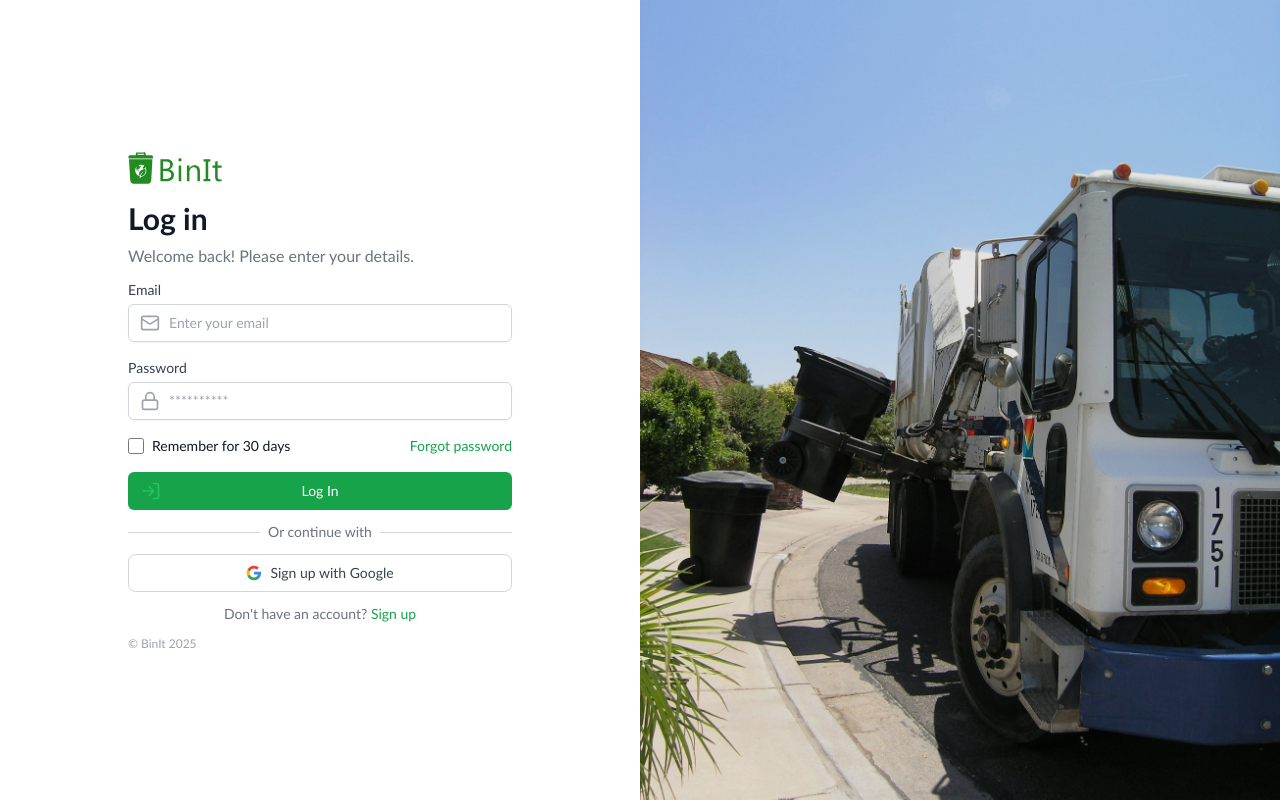
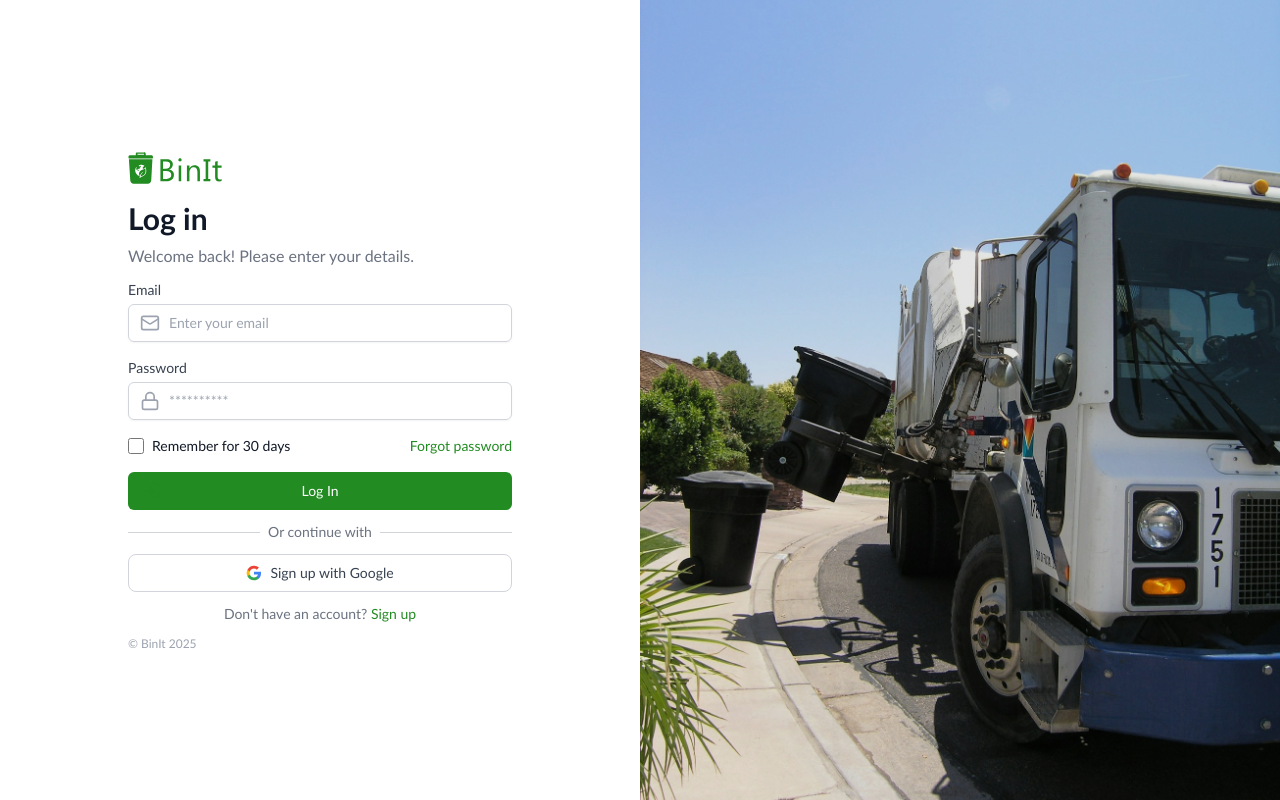
Before and after one commit to osariemen2710/ALTHUB_TEAM_15, a React (Vite) app: page / in a window 1280 px wide. Built offline with nearby package versions, Linux system fonts and the light colour scheme.

Commit message:
Made updates

```diff
--- a/src/components/login.jsx
+++ b/src/components/login.jsx
@@ -53,7 +53,7 @@ const Login = () => {
                   type="email"
                   name="email"
                   id="email"
-                  className="block w-full pl-10 pr-3 py-2 border border-gray-300 rounded-md focus:outline-none focus:ring-green-500 focus:border-green-500 sm:text-sm"
+                  className="block w-full pl-10 pr-3 py-2 border border-gray-300 rounded-md focus:outline-none focus:ring-binit-green focus:border-binit-green sm:text-sm"
                   placeholder="Enter your email"
                   value={email}
                   onChange={(e) => setEmail(e.target.value)}
@@ -74,7 +74,7 @@ const Login = () => {
                   type="password"
                   name="password"
                   id="password"
-                  className="block w-full pl-10 pr-3 py-2 border border-gray-300 rounded-md focus:outline-none focus:ring-green-500 focus:border-green-500 sm:text-sm"
+                  className="block w-full pl-10 pr-3 py-2 border border-gray-300 rounded-md focus:outline-none focus:ring-binit-green focus:border-binit-green sm:text-sm"
                   placeholder="**********"
                   value={password}
                   onChange={(e) => setPassword(e.target.value)}
@@ -89,14 +89,14 @@ const Login = () => {
                   id="remember-me"
                   name="remember-me"
                   type="checkbox"
-                  className="h-4 w-4 text-green-600 focus:ring-green-500 border-gray-300 rounded"
+                  className="h-4 w-4 text-binit-green focus:ring-binit-green border-gray-300 rounded"
                 />
                 <label htmlFor="remember-me" className="ml-2 block text-sm text-gray-900">
                   Remember for 30 days
                 </label>
               </div>
               <div className="text-sm">
-                <a href="/forgot-password" className="font-medium text-green-600 hover:text-green-500">
+                <a href="/forgot-password" className="font-medium text-binit-green hover:text-binit-green">
                   Forgot password
                 </a>
               </div>
@@ -105,10 +105,10 @@ const Login = () => {
             {/* Log In button */}
             <button
               type="submit"
-              className="group relative w-full flex justify-center py-2 px-4 border border-transparent text-sm font-medium rounded-md text-white bg-green-600 hover:bg-green-700 focus:outline-none focus:ring-2 focus:ring-offset-2 focus:ring-green-500"
+              className="group relative w-full flex justify-center py-2 px-4 border border-transparent text-sm font-medium rounded-md text-white bg-binit-green hover:bg-binit-green focus:outline-none focus:ring-2 focus:ring-offset-2 focus:ring-binit-green"
             >
               <span className="absolute left-0 inset-y-0 flex items-center pl-3">
-                <LogIn className="h-5 w-5 text-green-500 group-hover:text-green-400" aria-hidden="true" />
+                <LogIn className="h-5 w-5 text-binit-green group-hover:text-binit-green" aria-hidden="true" />
               </span>
               Log In
             </button>
@@ -138,7 +138,7 @@ const Login = () => {
           {/* Sign up link */}
           <div className="text-center text-sm text-gray-500">
             Don't have an account?{' '}
-            <a href="/signup" className="font-medium text-green-600 hover:text-green-500">
+            <a href="/signup" className="font-medium text-binit-green hover:text-binit-green">
               Sign up
             </a>
           </div>
--- a/src/components/signup.jsx
+++ b/src/components/signup.jsx
@@ -88,7 +88,7 @@ export default function SignUp() {
                   placeholder="Enter your name"
                   value={formData.name}
                   onChange={handleInputChange}
-                  className="w-full pl-10 pr-3 py-2 border border-gray-300 rounded-lg text-sm focus:ring-2 focus:ring-green-500 outline-none"
+                  className="w-full pl-10 pr-3 py-2 border border-gray-300 rounded-lg text-sm focus:ring-2 focus:ring-binit-green outline-none"
                 />
               </div>
               {errors.name && (
@@ -112,7 +112,7 @@ export default function SignUp() {
                   placeholder="Enter your email"
                   value={formData.email}
                   onChange={handleInputChange}
-                  className="w-full pl-10 pr-3 py-2 border border-gray-300 rounded-lg text-sm focus:ring-2 focus:ring-green-500 outline-none"
+                  className="w-full pl-10 pr-3 py-2 border border-gray-300 rounded-lg text-sm focus:ring-2 focus:ring-binit-green outline-none"
                 />
               </div>
               {errors.email && (
@@ -136,7 +136,7 @@ export default function SignUp() {
                   placeholder="Enter your password"
                   value={formData.password}
                   onChange={handleInputChange}
-                  className="w-full pl-10 pr-3 py-2 border border-gray-300 rounded-lg text-sm focus:ring-2 focus:ring-green-500 outline-none"
+                  className="w-full pl-10 pr-3 py-2 border border-gray-300 rounded-lg text-sm focus:ring-2 focus:ring-binit-green outline-none"
                 />
               </div>
               {errors.password && (
@@ -160,7 +160,7 @@ export default function SignUp() {
                   placeholder="Confirm password"
                   value={formData.confirmPassword}
                   onChange={handleInputChange}
-                  className="w-full pl-10 pr-3 py-2 border border-gray-300 rounded-lg text-sm focus:ring-2 focus:ring-green-500 outline-none"
+                  className="w-full pl-10 pr-3 py-2 border border-gray-300 rounded-lg text-sm focus:ring-2 focus:ring-binit-green outline-none"
                 />
               </div>
               {errors.confirmPassword && (
@@ -170,7 +170,7 @@ export default function SignUp() {
 
 
             {/* Buttons */}
-            <button type="submit" className="w-full bg-green-500 text-white py-2 rounded-lg text-sm font-medium hover:bg-green-600 transition-colors">
+            <button type="submit" className="w-full bg-binit-green text-white py-2 rounded-lg text-sm font-medium hover:bg-binit-green transition-colors">
               Sign up
             </button>
 
@@ -187,7 +187,7 @@ export default function SignUp() {
             {/* Login Link */}
             <div className="text-center text-xs text-gray-600">
               Already have an account?{" "}
-              <a href="/login" className="text-green-500 hover:text-green-600 font-medium">Login</a>
+              <a href="/login" className="text-binit-green hover:text-binit-green font-medium">Login</a>
             </div>
           </form>
         </div>
--- a/tailwind.config.js
+++ b/tailwind.config.js
@@ -5,7 +5,11 @@ export default {
     "./src/**/*.{js,ts,jsx,tsx}",  // scan all source files
   ],
   theme: {
-    extend: {},
+    extend: {
+      colors: {
+        'binit-green': '#228B22',
+      },
+    },
   },
   plugins: [],
 }
```
